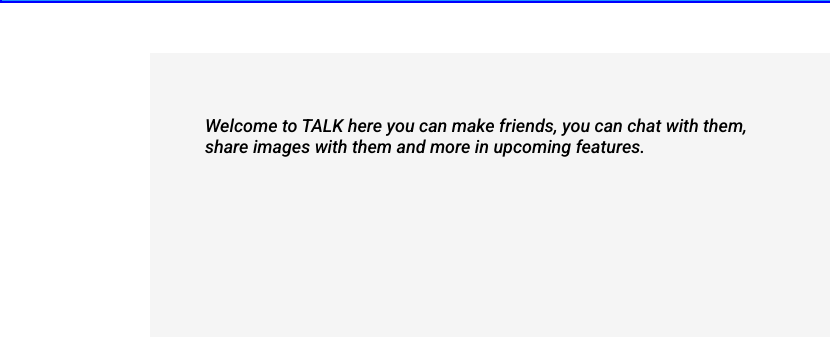
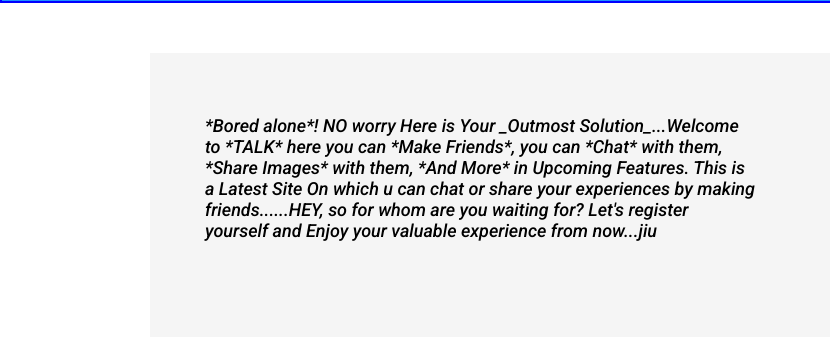
Before and after one commit to arihant9211/TALK454, a plain HTML site: page About.html in a window 1280 px wide. Shown: the part 173-510 px from the top of the page, 0-830 px from the left. Drawn offline with Linux system fonts and the light colour scheme.

Commit message:
Update About.html
Yy

```diff
--- a/About.html
+++ b/About.html
@@ -34,7 +34,7 @@
         <div id="small">
 
             <img src="https://tse3.mm.bing.net/th?id=OIP.bHPb77B3UkHDwiz_TgymGQHaDt&pid=Api&P=0&w=370&h=186" alt="there are three friends" id="friends">
-            <p  id="a">Welcome to TALK here you can make friends, you can chat with them, share images with them and more in upcoming features. </p>
+            <p  id="a">*Bored alone*! NO worry Here is Your _Outmost Solution_...Welcome to *TALK* here you can *Make Friends*, you can *Chat* with them, *Share Images* with them, *And More* in Upcoming Features. This is a Latest Site On which u can chat or share your experiences by making friends......HEY, so for whom are you waiting for? Let's register yourself and Enjoy your valuable experience from now...jiu </p>
 
         </div>
 
```
